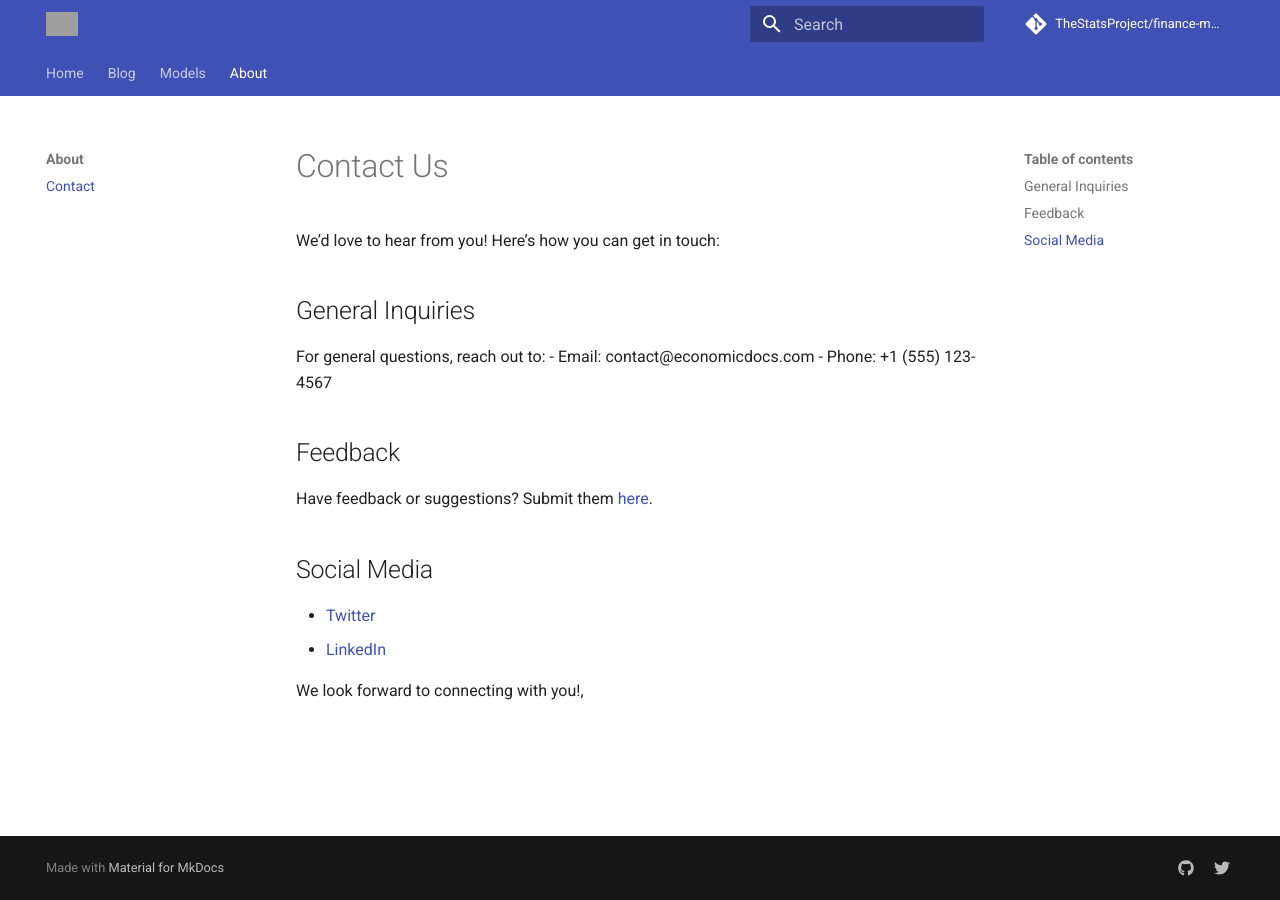
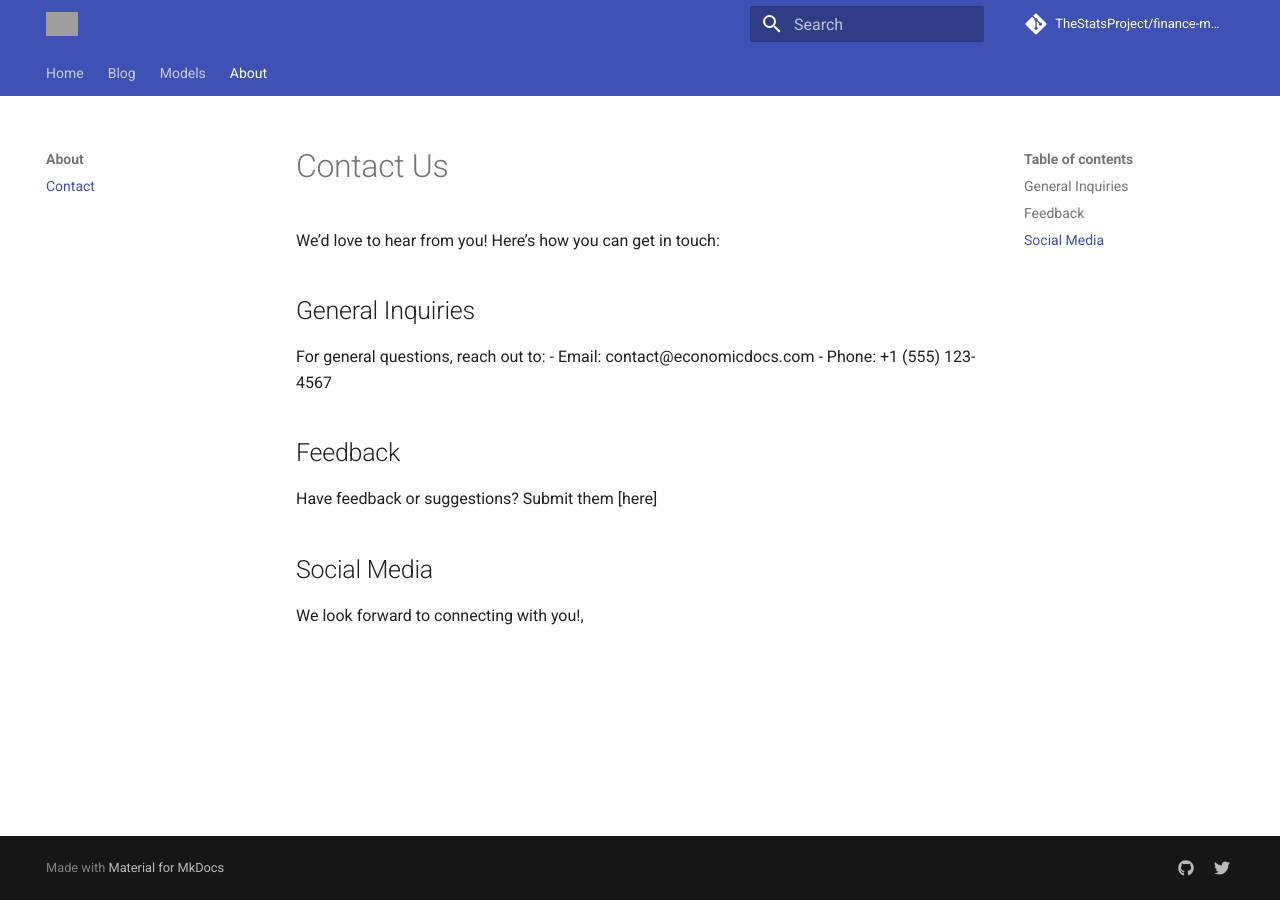
Before and after one commit to TheStatsProject/finance-models-docs, an MkDocs documentation site: the page built from docs/about/contact.md, in a window 1280 px wide. Built offline with MkDocs 1.6.1 and Material for MkDocs 9.7.7, drawn with Linux system fonts in a browser that asks for light colours; comment, search, counter and statistics services are not loaded; grey boxes are pictures that could not be loaded.

Commit message:
Update contact.md

```diff
--- a/docs/about/contact.md
+++ b/docs/about/contact.md
@@ -8,10 +8,9 @@ For general questions, reach out to:
 - Phone: +1 (555) 123-4567
 
 ## Feedback
-Have feedback or suggestions? Submit them [here](https://yourwebsite.com/feedback).
+Have feedback or suggestions? Submit them [here]
 
 ## Social Media
-- [Twitter](https://twitter.com/yourprofile)
-- [LinkedIn](https://linkedin.com/in/yourprofile)
+
 
 We look forward to connecting with you!,
```
